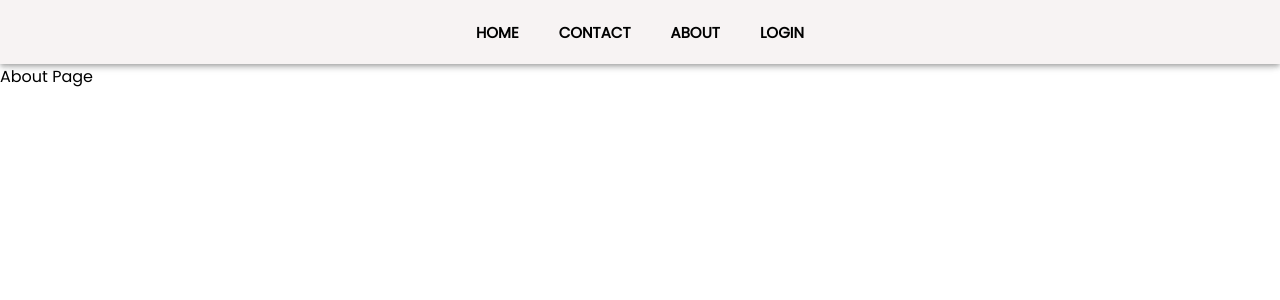
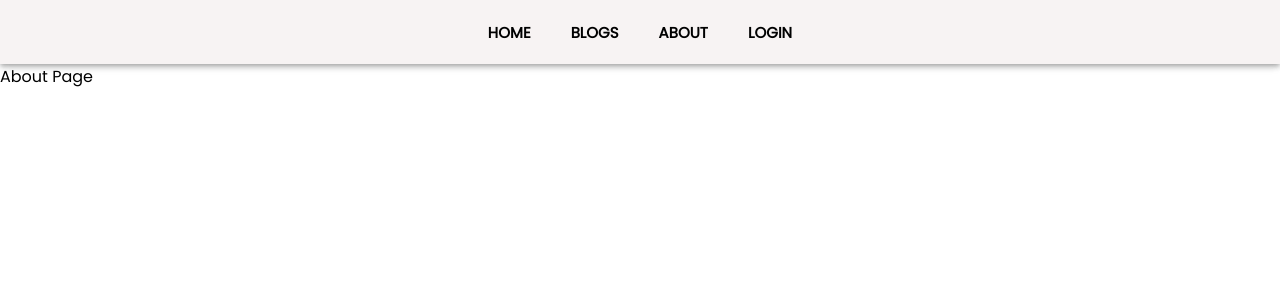
Before and after one commit to rakesh468/Blog-Forntend, a React (Create React App) app: page /about in a window 1280 px wide. Shown: the top 300 px of the page. Built offline with nearby package versions, Linux system fonts and the light colour scheme.

Commit message:
first commit

```diff
--- a/src/App.js
+++ b/src/App.js
@@ -1,51 +1,50 @@
-import './App.css';
-import Box from '@mui/material/Box';
-import {BrowserRouter,Switch,Route} from "react-router-dom";
+import "./App.css";
+import Box from "@mui/material/Box";
+import { BrowserRouter, Switch, Route } from "react-router-dom";
 
-
-
-import Header from './components/Header';
-import Home from './components/Home/Home';
-import Details from "./Post/Details"
-import CreateView from './Post/CreateView';
-import EditViews from './Post/EditViews';
+import Header from "./components/Header";
+import Home from "./components/Home/Home";
+import Details from "./Post/Details";
+import CreateView from "./Post/CreateView";
+import EditViews from "./Post/EditViews";
 import Login from "./user/login";
-import Signup from "./user/signup"
-import { Contact } from './components/Home/Contact';
-import { About } from './components/Home/About';
-
+import Signup from "./user/signup";
+import { About } from "./components/Home/About";
+import { Homepage } from "./Homepage";
 
 function App() {
   return (
     <BrowserRouter>
-      <Header/>
-      <Box style={{marginTop:"64px"}}>
+      <Header />
+      <Box style={{ marginTop: "64px" }}>
         <Switch>
           <Route exact path="/">
-      <Home/>
+            <Homepage />
+          </Route>
+          <Route exact path="/blogs">
+            <Home />
           </Route>
           <Route exact path="/edit/:id">
-        <EditViews/>
+            <EditViews />
           </Route>
           <Route exact path="/details/:id">
-        <Details/>
+            <Details />
           </Route>
           <Route exact path="/login">
-        <Login/>
+            <Login />
           </Route>
           <Route exact path="/signup">
-        <Signup/>
+            <Signup />
           </Route>
           <Route exact path="/create">
-        <CreateView/>
+            <CreateView />
           </Route>
-        <Route exact path="/contact">
-          <Contact/>
+
+          <Route exact path="/about">
+            <About />
           </Route>
-          <Route exact path="/about"><About/></Route>
         </Switch>
       </Box>
-
     </BrowserRouter>
   );
 }
--- /dev/null
+++ b/src/Homepage.css
@@ -0,0 +1,3 @@
+.home-page{
+    text-align: center;
+}
--- /dev/null
+++ b/src/Homepage.js
@@ -0,0 +1,10 @@
+import React from 'react';
+import "./Homepage.css";
+
+export function Homepage() {
+  return (
+    <div className="home-page">
+        <h1>Welcome to Blog App</h1>
+        </div>
+  )
+}
--- a/src/components/Header.js
+++ b/src/components/Header.js
@@ -8,14 +8,12 @@ function Header() {
   return (
     <AppBar className="header">
       <Toolbar className="container">
-        <Link to="/" className="link">
+        <Link to="/" className="link">HOME</Link>
+        <Link to="/blogs" className="link">
           {" "}
-          HOME
+          BLOGS
         </Link>
-        <Link to="/contact" className="link">
-          CONTACT
-        </Link>
-        <Link to="/about" className="link">
+       <Link to="/about" className="link">
           ABOUT
         </Link>
         <Link to="/login" className="link">
```
Lines whose indentation alone changed are shown as unchanged.
